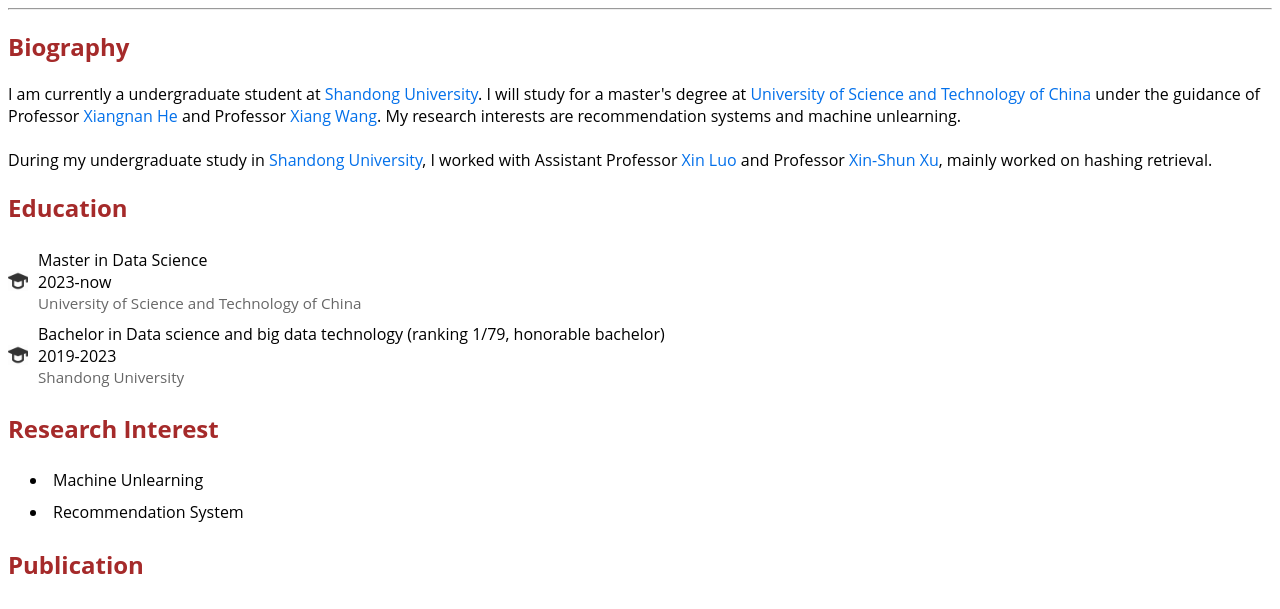
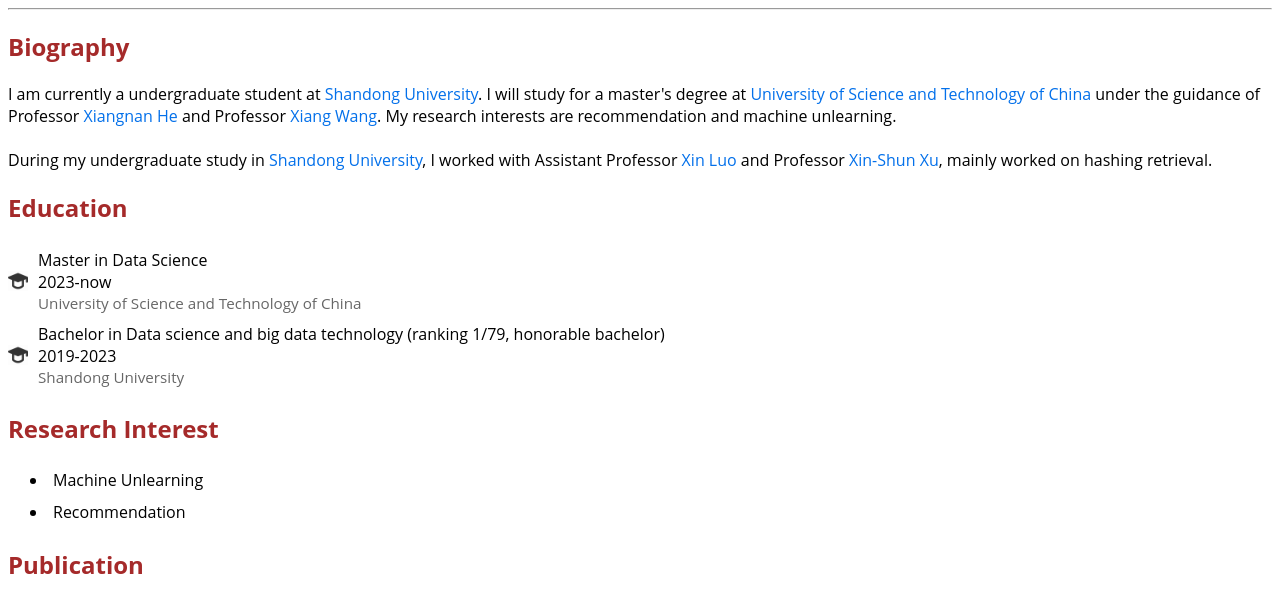
Before and after one commit to oceanoceanna/oceanoceanna.github.io, a Jekyll site: the page built from index.html, in a window 1280 px wide. Shown: the part 292-901 px from the top of the page. Built offline with Jekyll 4.4.1, drawn with Linux system fonts in a browser that asks for light colours.

Commit message:
Update index.html

```diff
--- a/index.html
+++ b/index.html
@@ -32,7 +32,7 @@
     <p>
         I am currently a undergraduate student at <a href="https://www.sdu.edu.cn/" target="_blank">Shandong University</a>.
         I will study for a master's degree at <a href="https://www.ustc.edu.cn/" target="_blank">University of Science and Technology of China</a> under the guidance of Professor <a href="https://hexiangnan.github.io/" target="_blank">Xiangnan He</a> and Professor <a href="https://xiangwang1223.github.io/" target="_blank">Xiang Wang</a>.
-        My research interests are recommendation systems and machine unlearning.
+        My research interests are recommendation and machine unlearning.
         <br><br>
         During my undergraduate study in <a href="https://www.sdu.edu.cn/" target="_blank">Shandong University</a>,
         I worked with Assistant Professor <a href="https://faculty.sdu.edu.cn/luoxin/zh_CN/index.htm" target="_blank">Xin Luo</a> and
@@ -65,7 +65,7 @@
     <h2 style="color: brown;">Research Interest</h2>
     <ul>
         <li>Machine Unlearning</li>
-        <li>Recommendation System</li>
+        <li>Recommendation</li>
     </ul>
 </div>
 
```
